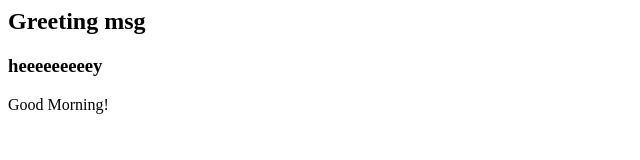
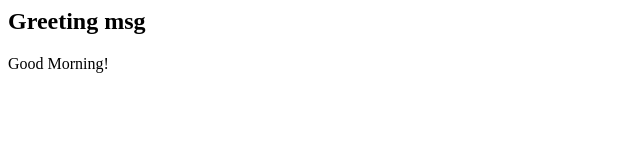
Before and after one commit to shra-ddha21/Practice, a plain HTML site: page FE/index.html in a window 1280 px wide. Shown: the whole page, without its empty margins (0-640 px from the left). Drawn offline with Linux system fonts and the light colour scheme.

Commit message:
Revert "hee"
This reverts commit 9baf5598685888ffe77bd48179172c6924b20277.

```diff
--- a/FE/index.html
+++ b/FE/index.html
@@ -1,5 +1,4 @@
 <html>
 	<h2>Greeting msg</h2>
-	<h3>heeeeeeeeey</h3>
 	<p>Good Morning!</p>
 </html>
```
